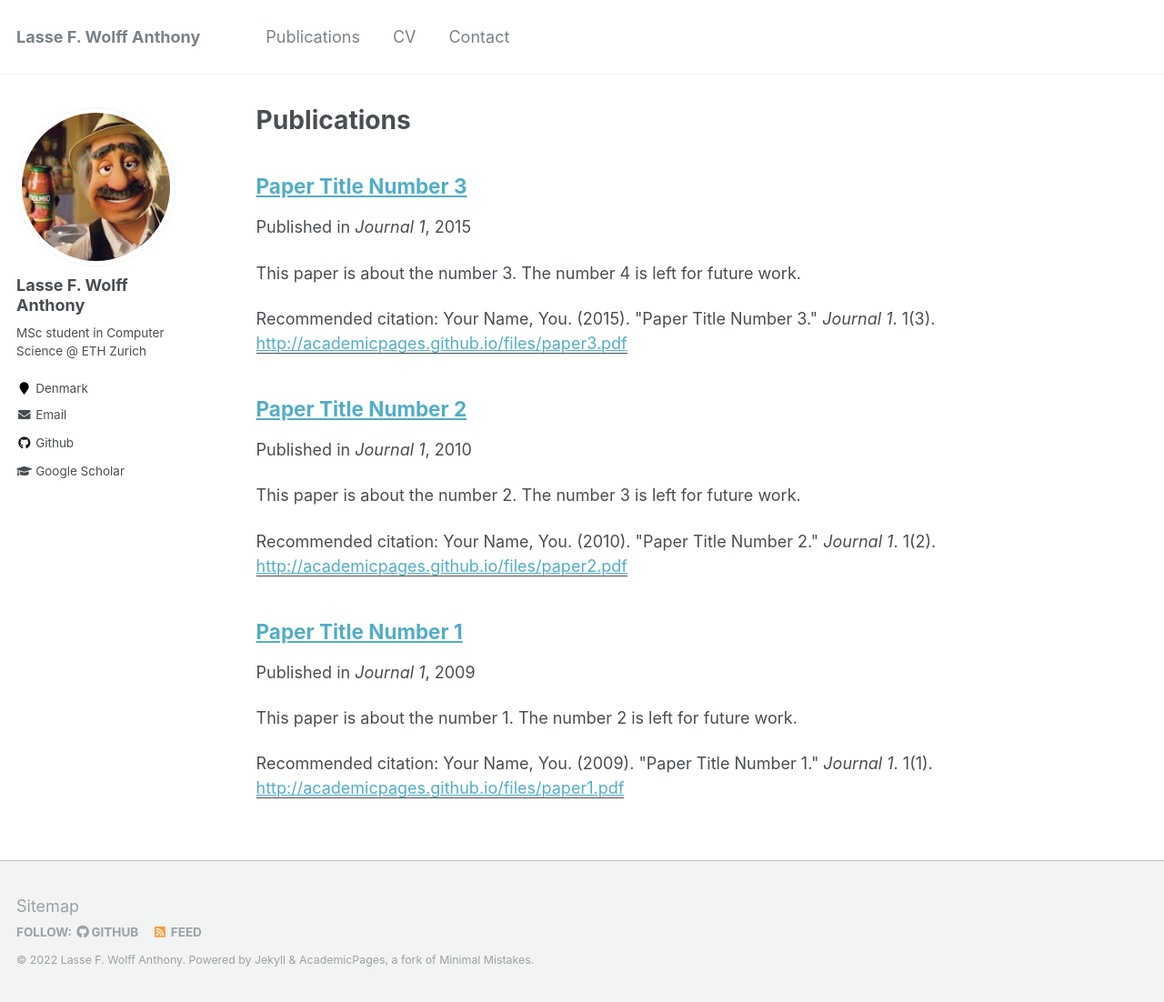
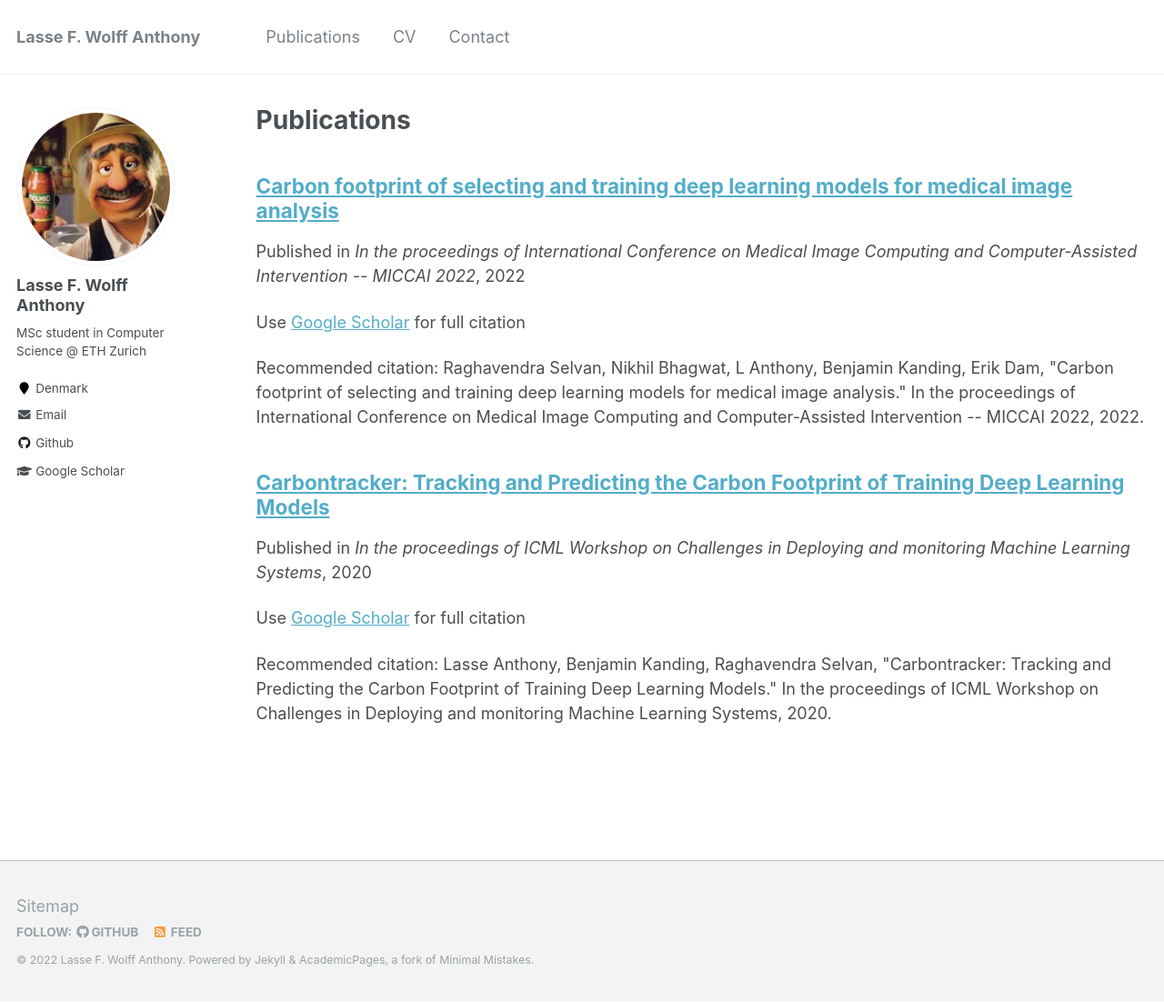
Before and after one commit to lfwa/lfwa.github.io, a Jekyll site: the page built from _pages/publications.md, in a window 1280 px wide and 1102 px high. Shown: the whole window at 91% size. Built offline with Jekyll 4.4.1, drawn with Linux system fonts in a browser that asks for light colours.

Commit message:
Add publications

```diff
--- a/_pages/cv.md
+++ b/_pages/cv.md
@@ -9,11 +9,23 @@ redirect_from:
 
 {% include base_path %}
 
-Education
+CV. Last updated: Sep 2022. ([download](files/cv.pdf))
+
+<!-- Education
 ======
-* B.S. in GitHub, GitHub University, 2012
-* M.S. in Jekyll, GitHub University, 2014
-* Ph.D in Version Control Theory, GitHub University, 2018 (expected)
+**ETH Zürich**\
+*MSc ETH in Computer Science*\
+Major in Machine Intelligence and minor in Programming Languages and Software Engineering\
+Thesis: "Data Marketplaces and Strategies"
+
+**ETH Zürich**\
+*MSc ETH in Computer Science*
+Major in Machine Intelligence and minor in Programming Languages and Software Engineering\
+Thesis: "Data Marketplaces and Strategies"
+
+* MSc ETH in Computer Science, ETH Zürich, 2023 (expected)
+* BSc in Computer Science, University of Copenhagen, 2020
+* BSc Exchange Study in Computer Science, University of California, Merced, 2019
 
 Work experience
 ======
@@ -56,4 +68,4 @@ Teaching
 
 Service and leadership
 ======
-* Currently signed in to 43 different slack teams
+* Currently signed in to 43 different slack teams -->
--- a/_publications/2009-10-01-paper-title-number-1.md
+++ /dev/null
@@ -1,15 +0,0 @@
----
-title: "Paper Title Number 1"
-collection: publications
-permalink: /publication/2009-10-01-paper-title-number-1
-excerpt: 'This paper is about the number 1. The number 2 is left for future work.'
-date: 2009-10-01
-venue: 'Journal 1'
-paperurl: 'http://academicpages.github.io/files/paper1.pdf'
-citation: 'Your Name, You. (2009). &quot;Paper Title Number 1.&quot; <i>Journal 1</i>. 1(1).'
----
-This paper is about the number 1. The number 2 is left for future work.
-
-[Download paper here](http://academicpages.github.io/files/paper1.pdf)
-
-Recommended citation: Your Name, You. (2009). "Paper Title Number 1." <i>Journal 1</i>. 1(1).
--- a/_publications/2010-10-01-paper-title-number-2.md
+++ /dev/null
@@ -1,15 +0,0 @@
----
-title: "Paper Title Number 2"
-collection: publications
-permalink: /publication/2010-10-01-paper-title-number-2
-excerpt: 'This paper is about the number 2. The number 3 is left for future work.'
-date: 2010-10-01
-venue: 'Journal 1'
-paperurl: 'http://academicpages.github.io/files/paper2.pdf'
-citation: 'Your Name, You. (2010). &quot;Paper Title Number 2.&quot; <i>Journal 1</i>. 1(2).'
----
-This paper is about the number 2. The number 3 is left for future work.
-
-[Download paper here](http://academicpages.github.io/files/paper2.pdf)
-
-Recommended citation: Your Name, You. (2010). "Paper Title Number 2." <i>Journal 1</i>. 1(2).
--- a/_publications/2015-10-01-paper-title-number-3.md
+++ /dev/null
@@ -1,15 +0,0 @@
----
-title: "Paper Title Number 3"
-collection: publications
-permalink: /publication/2015-10-01-paper-title-number-3
-excerpt: 'This paper is about the number 3. The number 4 is left for future work.'
-date: 2015-10-01
-venue: 'Journal 1'
-paperurl: 'http://academicpages.github.io/files/paper3.pdf'
-citation: 'Your Name, You. (2015). &quot;Paper Title Number 3.&quot; <i>Journal 1</i>. 1(3).'
----
-This paper is about the number 3. The number 4 is left for future work.
-
-[Download paper here](http://academicpages.github.io/files/paper3.pdf)
-
-Recommended citation: Your Name, You. (2015). "Paper Title Number 3." <i>Journal 1</i>. 1(3).
--- /dev/null
+++ b/_publications/2020-07-01-Carbontracker-Tracking-and-Predicting-the-Carbon-Footprint-of-Training-Deep-Learning-Models.md
@@ -0,0 +1,9 @@
+---
+title: "Carbontracker: Tracking and Predicting the Carbon Footprint of Training Deep Learning Models"
+collection: publications
+permalink: /publication/2020-07-01-Carbontracker-Tracking-and-Predicting-the-Carbon-Footprint-of-Training-Deep-Learning-Models
+date: 2020-07-01
+venue: 'In the proceedings of ICML Workshop on Challenges in Deploying and monitoring Machine Learning Systems'
+citation: ' Lasse Anthony,  Benjamin Kanding,  Raghavendra Selvan, &quot;Carbontracker: Tracking and Predicting the Carbon Footprint of Training Deep Learning Models.&quot; In the proceedings of ICML Workshop on Challenges in Deploying and monitoring Machine Learning Systems, 2020.'
+---
+Use [Google Scholar](https://scholar.google.com/scholar?q=Carbontracker:+Tracking+and+Predicting+the+Carbon+Footprint+of+Training+Deep+Learning+Models){:target="_blank"} for full citation
--- /dev/null
+++ b/_publications/2022-01-01-Carbon-footprint-of-selecting-and-training-deep-learning-models-for-medical-image-analysis.md
@@ -0,0 +1,9 @@
+---
+title: "Carbon footprint of selecting and training deep learning models for medical image analysis"
+collection: publications
+permalink: /publication/2022-01-01-Carbon-footprint-of-selecting-and-training-deep-learning-models-for-medical-image-analysis
+date: 2022-01-01
+venue: 'In the proceedings of International Conference on Medical Image Computing and Computer-Assisted Intervention -- MICCAI 2022'
+citation: ' Raghavendra Selvan,  Nikhil Bhagwat,  L Anthony,  Benjamin Kanding,  Erik Dam, &quot;Carbon footprint of selecting and training deep learning models for medical image analysis.&quot; In the proceedings of International Conference on Medical Image Computing and Computer-Assisted Intervention -- MICCAI 2022, 2022.'
+---
+Use [Google Scholar](https://scholar.google.com/scholar?q=Carbon+footprint+of+selecting+and+training+deep+learning+models+for+medical+image+analysis){:target="_blank"} for full citation
```
Also changed, not shown: markdown_generator/proceedings.bib (added, +14 -0 lines), markdown_generator/pubs.bib (added), 13 other files.
